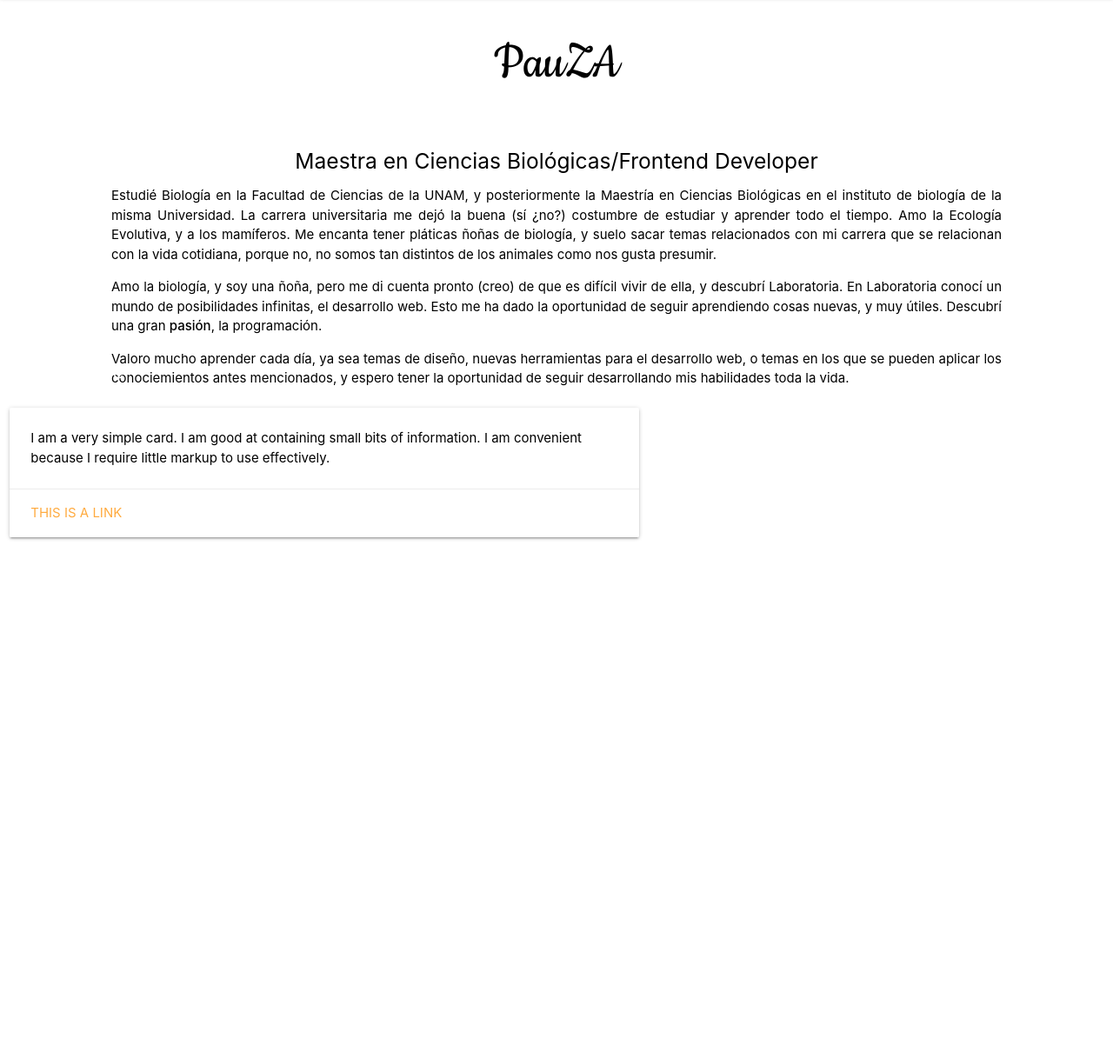
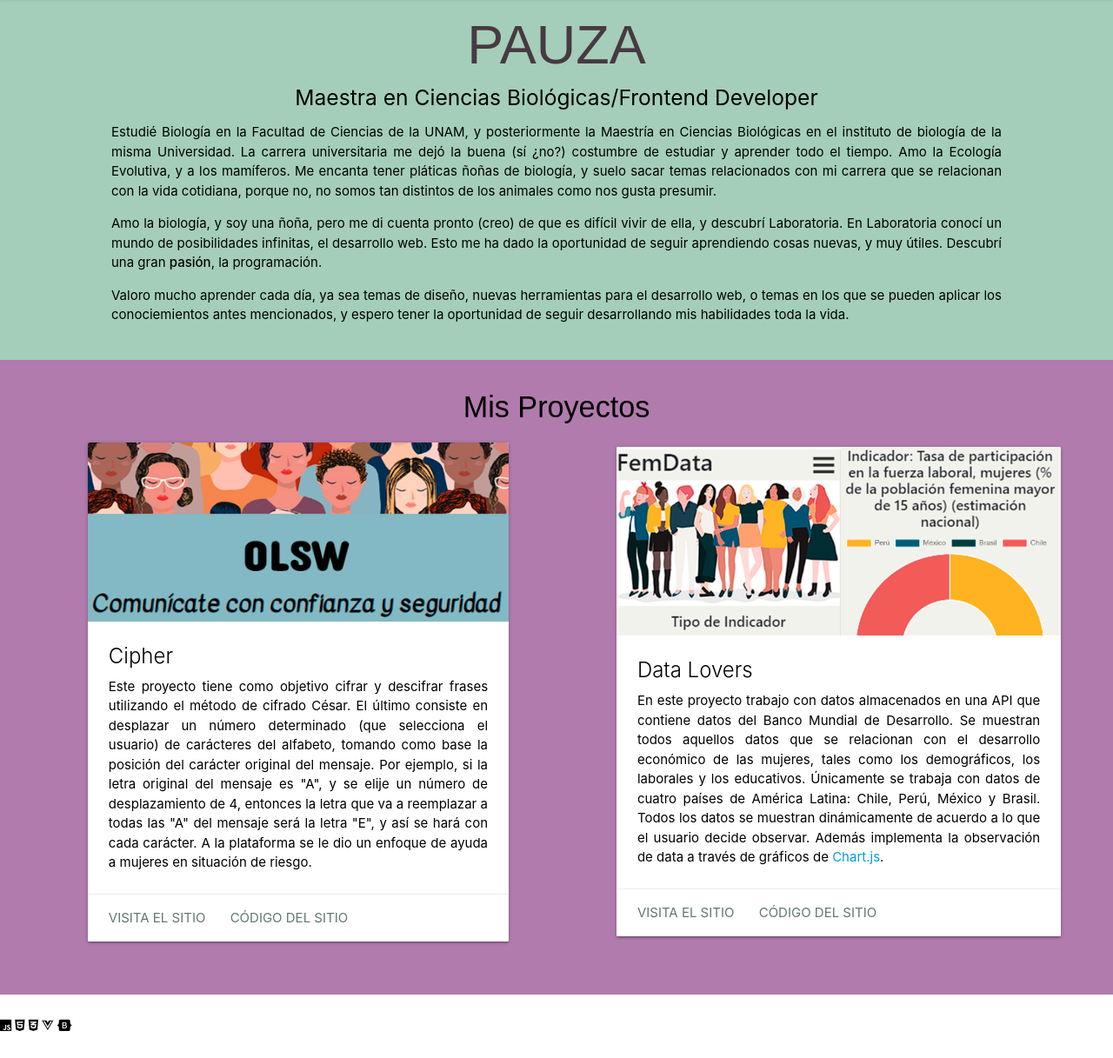
Before and after one commit to Pau-za/portafolio, a website: page src/index.html in a window 1280 px wide. Shown: the part 115-1332 px from the top of the page at 87% size. Before the commit the page ends 800 px from the top, so only its background shows below. Drawn offline with Linux system fonts and the light colour scheme; a web font is replaced by a local one.

Commit message:
agrega sección projects, solo los proyectos cipher y data lovers. Y sección tools con algunos íconos de las herramientas que uso. Falta la de node... Y aún falta agregar mi foto :)

```diff
--- a/src/css/style.css
+++ b/src/css/style.css
@@ -2,11 +2,28 @@ body {
   color: black;
 }
 
+nav, .nav-content{
+    text-align: center;
+}
+
 h1 {
-  font-family: 'Pacifico', cursive;
-  font-family: 'Courgette', cursive;
-  font-family: 'Sacramento', cursive;
-  font-family: 'Cookie', cursive;
+  font-family: 'Padauk', sans-serif;
+  font-family: 'Geo', sans-serif;
+  font-family: 'Sarpanch', sans-serif;
+  margin-bottom: -2%;
+  color: #483942;
+}
+
+h4{
+    font-family: 'Padauk', sans-serif;
+    font-family: 'Geo', sans-serif;
+    font-family: 'Sarpanch', sans-serif;
+    text-align: center;
+}
+
+section {
+  padding-bottom: 2%;
+  padding-top: 2%;
 }
 
 .dropdown-content {
@@ -14,12 +31,41 @@ h1 {
   height: auto !important;
 }
 
-#about-me{
-    margin-top: 7%;
-    text-align: center;
+.pointer {
+  cursor: pointer;
 }
 
-#my-info{
-    margin: 0% 10%;
+.projects-cards{
+    display: flex;
+    align-items: center;
+    justify-content: space-evenly;
+    margin-left: 7%;
+}
+
+.justify{
     text-align: justify;
 }
+
+#about-me {
+  text-align: center;
+  background-color: #A4CEB9;
+
+}
+
+#my-info {
+  margin: 0% 10%;
+  text-align: justify;
+}
+
+#projects {
+  background-color: #B17BAE;
+  padding-top: 1%;
+}
+
+@media screen and (max-width: 600px){
+    .projects-cards{
+        display: unset;
+        align-items: center;
+    }
+
+}
--- a/src/index.html
+++ b/src/index.html
@@ -6,8 +6,9 @@
   <title>My Portafolio</title>
   <link href="https://fonts.googleapis.com/icon?family=Material+Icons" rel="stylesheet">
   <link rel="stylesheet" href="css/materialize.min.css" media="screen,projection" />
-  <link href="https://fonts.googleapis.com/css?family=Cookie|Courgette|Pacifico|Sacramento" rel="stylesheet">
+  <link href="https://fonts.googleapis.com/css?family=Geo|Padauk|Sarpanch" rel="stylesheet">
   <link rel="stylesheet" href="./css/style.css">
+  <link rel="stylesheet" href="https://use.fontawesome.com/releases/v5.8.1/css/all.css" integrity="sha384-50oBUHEmvpQ+1lW4y57PTFmhCaXp0ML5d60M1M7uH2+nqUivzIebhndOJK28anvf" crossorigin="anonymous">
   <meta name="viewport" content="width=device-width, initial-scale=1.0" />
 </head>
 
@@ -31,7 +32,7 @@
   </div>
 
   <section id="about-me">
-    <h1>PauZA</h1>
+    <h1>PAUZA</h1>
     <img src="" alt="">
     <h5>Maestra en Ciencias Biológicas/Frontend Developer</h5>
     <div id="my-info">
@@ -61,24 +62,72 @@
   </section>
 
   <section id="projects">
+    <h4>Mis Proyectos</h4>
+    <div class="projects-cards">
+
       <div class="row">
-      <div class="col s12 m7">
+        <div class="col s12 m10">
           <div class="card">
             <div class="card-image">
-            <img src="">
-            <span class="card-title">Card Title</span>
+              <img src="../assets/projects_images/cipher_project_3.PNG" class="responsive-img">
             </div>
             <div class="card-content">
-            <p>I am a very simple card. I am good at containing small bits of information.
-              I am convenient because I require little markup to use effectively.</p>
+              <div class="card-title">Cipher</div>
+              <p class="justify">Este proyecto tiene como objetivo cifrar y descifrar frases utilizando el método de cifrado César. El
+                último consiste en desplazar un número determinado (que selecciona el usuario) de carácteres del alfabeto,
+                tomando como base la posición del carácter original del mensaje. Por ejemplo, si la letra original del mensaje es
+                "A", y se elije un número de desplazamiento de 4, entonces la letra que va a reemplazar a todas las "A" del
+                mensaje será la letra "E", y así se hará con cada carácter.
+                A la plataforma se le dio un enfoque de ayuda a mujeres en situación de riesgo.
+              </p>
             </div>
             <div class="card-action">
-            <a href="#">This is a link</a>
+              <a href="https://pau-za.github.io/cdmx-2019-01-bc-core-am-cipher/src/" target="blank"
+                class="pointer">Visita
+                el sitio</a>
+              <a href="https://github.com/Pau-za/cdmx-2019-01-bc-core-am-cipher/tree/master/src" target="blank"
+                class="pointer">Código del sitio</a>
             </div>
           </div>
         </div>
       </div>
 
+      <div class="row">
+        <div class="col s12 m11">
+          <div class="card">
+            <div class="card-image">
+              <img src="../assets/projects_images/data_lovers_project_2.png" class="responsive-img">
+            </div>
+            <div class="card-content">
+              <div class="card-title">Data Lovers</div>
+              <p class="justify">En este proyecto trabajo con datos almacenados en una API que contiene datos del Banco Mundial de
+                Desarrollo.
+                Se muestran todos aquellos datos que se relacionan con el desarrollo económico de las
+                mujeres, tales como los demográficos, los laborales y los educativos. Únicamente se trabaja con datos de
+                cuatro países de América Latina: Chile, Perú, México y Brasil. Todos los datos se
+                muestran dinámicamente de acuerdo a lo que el usuario decide observar. Además implementa la
+                observación de data a través de gráficos de <a href="https://www.chartjs.org/">Chart.js</a>.
+              </p>
+            </div>
+            <div class="card-action">
+              <a href="https://pau-za.github.io/cdmx-2019-01-bc-core-data-lovers/src/" target="blank"
+                class="pointer">Visita
+                el sitio</a>
+              <a href="https://github.com/Pau-za/cdmx-2019-01-bc-core-data-lovers/tree/master/src" target="blank"
+                class="pointer">Código del sitio</a>
+            </div>
+          </div>
+        </div>
+      </div>
+    </div>
+  </section>
+
+  <section id="tools">
+      <i class="fab fa-js"></i>
+      <i class="fab fa-html5"></i>
+      <i class="fab fa-css3-alt"></i>
+      <i class="fab fa-vuejs"></i>
+      <i class="fab fa-bootstrap"></i>
   </section>
 
   <script type="javascript" src="./index.js"></script>
```
Also changed, not shown: assets/icons/firebase_icon.jpg (added), assets/projects_images/cipher_project.PNG (added), assets/projects_images/cipher_project_2.PNG (added), assets/projects_images/cipher_project_3.PNG (added), assets/projects_images/data_lovers_project.png (added), assets/projects_images/data_lovers_project_2.png (added), src/css/materialize.min.css. Lines whose indentation alone changed are shown as unchanged.
